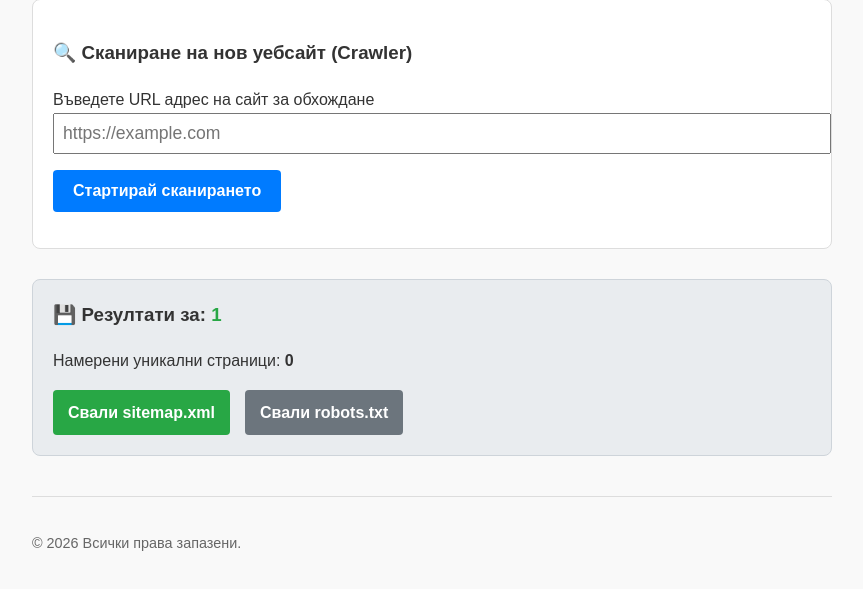
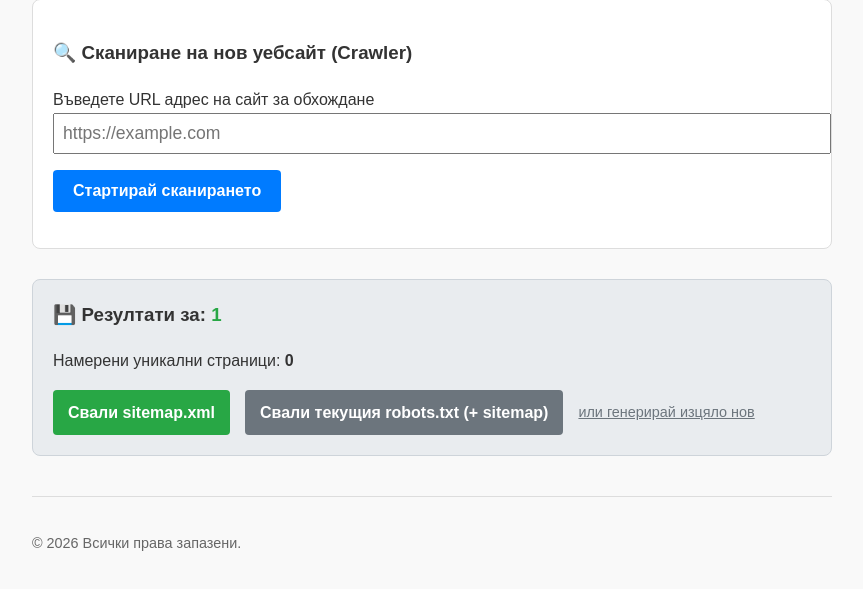
Before and after one commit to Dinamitrii/sitemap_generator, a Flask app: page / in a window 1280 px wide. Shown: the part 338-927 px from the top of the page, without its empty margins (208-1071 px from the left). Run offline with Flask 3, Linux system fonts and the light colour scheme; the visitor is signed in with stand-in values (Sample User, id 1).

Commit message:
version 3

```diff
--- a/app.py
+++ b/app.py
@@ -87,6 +87,8 @@ class Scan(db.Model):
     status = db.Column(db.String(10), nullable=False, default='running')  # running | done | error
     crawled = db.Column(db.Integer, nullable=False, default=0)
     urls_json = db.Column(db.Text, nullable=False, default='[]')
+    robots_found = db.Column(db.Boolean, nullable=False, default=False)
+    robots_content = db.Column(db.Text)
     error = db.Column(db.Text)
     created_at = db.Column(db.DateTime, nullable=False, default=utcnow, index=True)
 
@@ -175,22 +177,28 @@ def load_robots(scheme, netloc, headers, site):
     """Зарежда robots.txt на сканирания сайт (при липса/грешка - всичко е позволено).
 
     Стандартният RobotFileParser не поддържа напълно wildcard правила (* и $).
+
+    Връща (parser, found, raw_text):
+    - found=True само ако сайтът реално върне 200 OK за /robots.txt.
+    - raw_text е точното съдържание на реалния файл (за после, при износ).
     """
     parser = RobotFileParser()
-    lines = []
+    lines, raw_text, found = [], '', False
     try:
         fetched = fetch(f'{scheme}://{netloc}/robots.txt', headers, site)
         if fetched:
             resp, _ = fetched
             try:
                 if resp.status_code == 200:
-                    lines = read_limited(resp).decode('utf-8', 'replace').splitlines()
+                    raw_text = read_limited(resp).decode('utf-8', 'replace')
+                    lines = raw_text.splitlines()
+                    found = True
             finally:
                 resp.close()
     except requests.RequestException:
         pass
     parser.parse(lines)
-    return parser
+    return parser, found, raw_text
 
 
 # --- Функция за обхождане (Crawler) ---
@@ -203,6 +211,7 @@ def crawl_site(start_url, on_progress=None):
     queued = {start_url}
     pages, page_set = [], set()
     scheme = netloc = robots = None
+    robots_found, robots_raw = False, ''
     requests_made = 0
     deadline = time.monotonic() + CRAWL_TIME_LIMIT
 
@@ -234,7 +243,7 @@ def crawl_site(start_url, on_progress=None):
         if scheme is None:
             # Каноничен вид (http/https, www/без www) по първата успешна страница.
             scheme, netloc = final_parts.scheme, final_parts.netloc.lower()
-            robots = load_robots(scheme, netloc, headers, site)
+            robots, robots_found, robots_raw = load_robots(scheme, netloc, headers, site)
             if not robots.can_fetch('*', final_url):
                 break
 
@@ -261,7 +270,7 @@ def crawl_site(start_url, on_progress=None):
                 queue.append(candidate)
 
     base = f'{scheme}://{netloc}' if scheme else None
-    return base, pages
+    return base, pages, robots_found, robots_raw
 
 
 def run_scan(scan_id):
@@ -274,10 +283,12 @@ def run_scan(scan_id):
                 scan.crawled = count
                 db.session.commit()
 
-            base, urls = crawl_site(scan.start_url, progress)
+            base, urls, robots_found, robots_raw = crawl_site(scan.start_url, progress)
             if urls:
                 scan.base_url = base
                 scan.urls_json = json.dumps(urls)
+                scan.robots_found = robots_found
+                scan.robots_content = robots_raw
                 scan.status = 'done'
             else:
                 scan.status = 'error'
@@ -363,8 +374,9 @@ def index():
         urls = scan.urls
         session['scanned_domain'] = scan.base_url
         session['url_count'] = len(urls)
+        session['robots_found'] = scan.robots_found
         context = {'scanned_domain': scan.base_url, 'discovered_urls': urls,
-                   'url_count': len(urls)}
+                   'url_count': len(urls), 'robots_found': scan.robots_found}
     elif scan and scan.status == 'error':
         add_error(form.domain_url, scan.error)
         session.pop('scan_id', None)
@@ -403,6 +415,24 @@ def export_file(filename):
         mimetype = 'application/xml'
 
     elif filename == 'robots.txt':
+        sitemap_line = f'Sitemap: {target_url}/sitemap.xml'
+        if scan.robots_found and (scan.robots_content or '').strip():
+            # Сайтът вече има реален robots.txt - пазим го непроменен, само
+            # добавяме реда за нашия sitemap, ако липсва (за реална употреба).
+            content = scan.robots_content.rstrip('\n')
+            if sitemap_line.lower() not in content.lower():
+                content += f'\n\n{sitemap_line}\n'
+            else:
+                content += '\n'
+        else:
+            # Няма намерен съществуващ robots.txt - предлагаме нов, готов за
+            # реална употреба (позволява всичко + сочи към генерирания sitemap).
+            content = f"User-agent: *\nAllow: /\n\nSitemap: {target_url}/sitemap.xml\n"
+        file_data = content.encode('utf-8')
+        mimetype = 'text/plain'
+    elif filename == 'robots-generated.txt':
+        # Изричен избор на потребителя: винаги генерирай "чист" robots.txt,
+        # дори ако вече има съществуващ (напр. иска да го замени нарочно).
         content = f"User-agent: *\nAllow: /\n\nSitemap: {target_url}/sitemap.xml\n"
         file_data = content.encode('utf-8')
         mimetype = 'text/plain'
--- a/templates/index.html
+++ b/templates/index.html
@@ -25,13 +25,23 @@
 <div style="background: #e9ecef; padding: 20px; border-radius: 8px; border: 1px solid #ced4da; margin-bottom: 30px;">
     <h3 style="margin-top: 0;">💾 Резултати за: <span style="color: #28a745;">{{ session['scanned_domain'] }}</span></h3>
     <p>Намерени уникални страници: <strong>{{ session.get('url_count', 0) }}</strong></p>
-    <div style="display: flex; gap: 15px;">
+    <div style="display: flex; gap: 15px; flex-wrap: wrap; align-items: center;">
         <a href="{{ url_for('export_file', filename='sitemap.xml') }}"
            style="background: #28a745; color: white; padding: 10px 15px; text-decoration: none; border-radius: 4px; font-weight: bold;">Свали
             sitemap.xml</a>
+
+        {% if session.get('robots_found') %}
         <a href="{{ url_for('export_file', filename='robots.txt') }}"
            style="background: #6c757d; color: white; padding: 10px 15px; text-decoration: none; border-radius: 4px; font-weight: bold;">Свали
+            текущия robots.txt (+ sitemap)</a>
+        <a href="{{ url_for('export_file', filename='robots-generated.txt') }}"
+           style="color: #6c757d; text-decoration: underline; font-size: 0.9em;">или генерирай изцяло нов</a>
+        {% else %}
+        <a href="{{ url_for('export_file', filename='robots.txt') }}"
+           style="background: #6c757d; color: white; padding: 10px 15px; text-decoration: none; border-radius: 4px; font-weight: bold;">Генерирай
             robots.txt</a>
+        <span style="font-size: 0.9em; color: #6c757d;">(сайтът няма съществуващ robots.txt)</span>
+        {% endif %}
     </div>
 </div>
 {% endif %}
```
Also changed, not shown: 1 other file.
